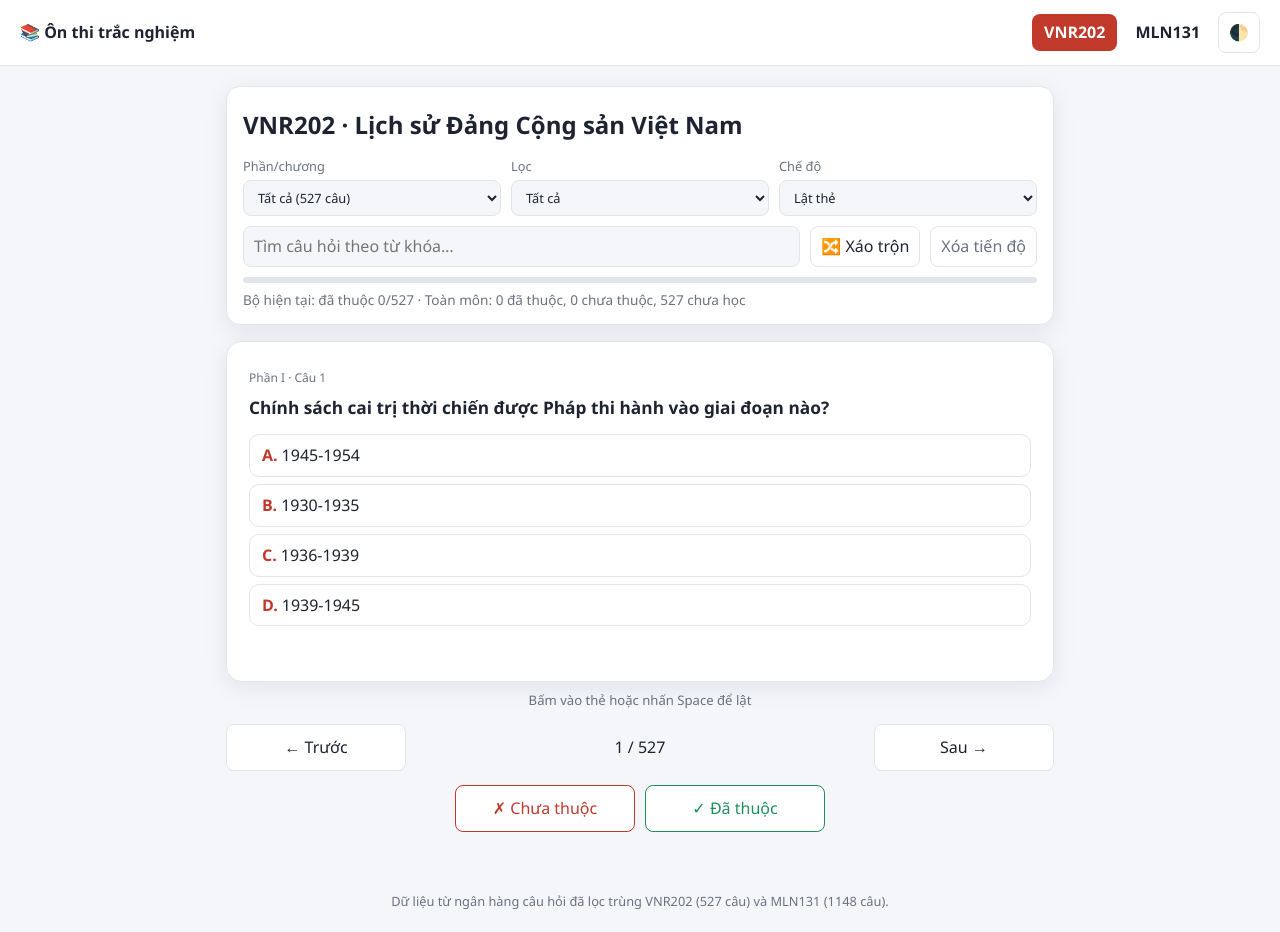
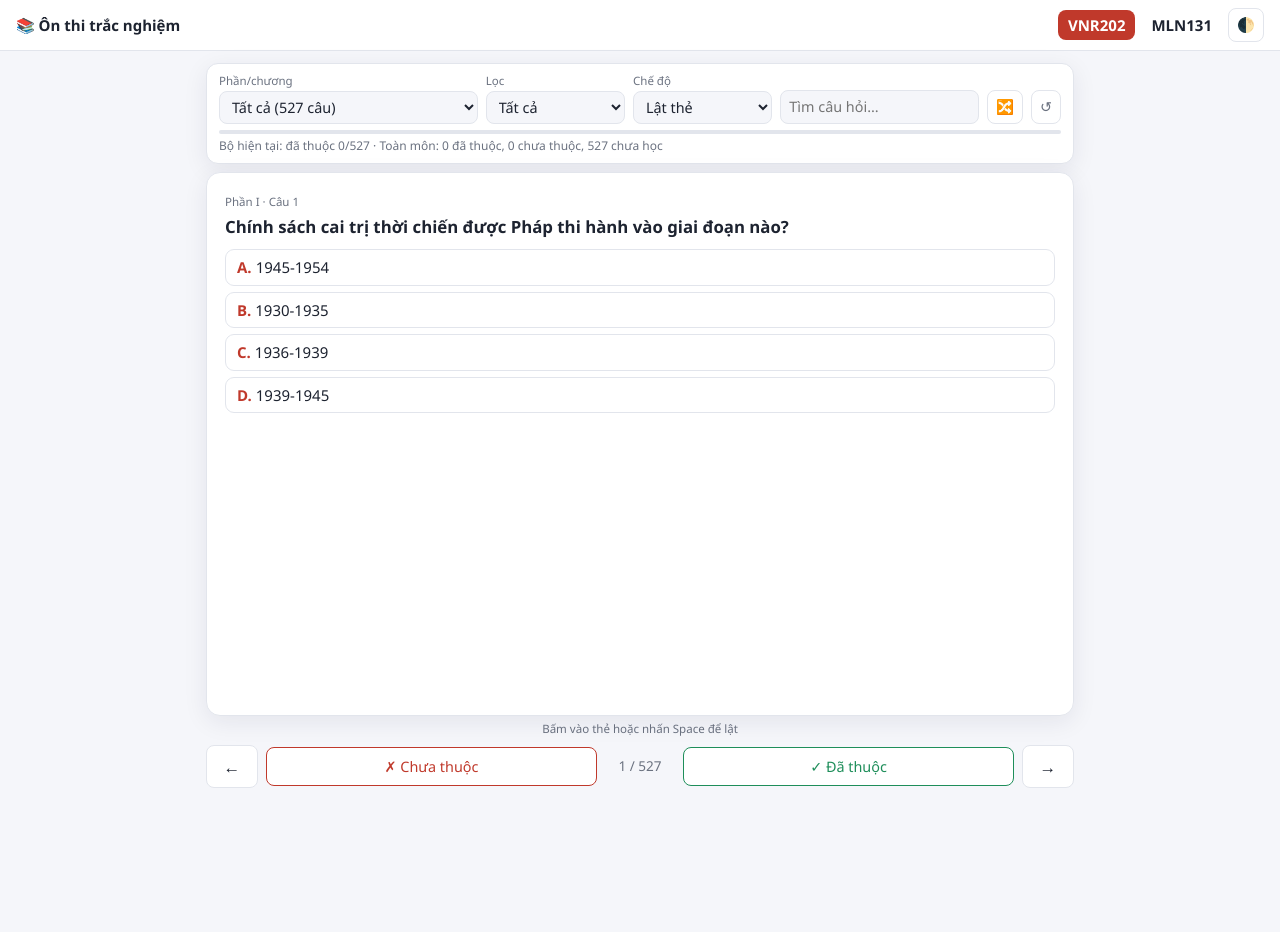
Before and after one commit to HuanNguyen454/VNR-MLN, a plain HTML site: page index.html in a window 1280 px wide. Both pictures are taken after a click on the link "VNR202". After the commit the page ends 800 px from the top, so only its background shows below. Drawn offline with Linux system fonts and the light colour scheme.

Commit message:
Bố cục vừa một màn hình, không cần cuộn trang
Co-Authored-By: Claude Opus 5.5 <noreply@anthropic.com>

```diff
--- a/app.js
+++ b/app.js
@@ -108,7 +108,6 @@
         (c.note ? '<div class="note">' + esc(c.note) + '</div>' : '') + '</div>' +
         '</div></div><div class="flip-hint">Bấm vào thẻ hoặc nhấn Space để lật</div>';
       $('card').onclick = flip;
-      fitHeight();
     } else {
       const opts = c.o.map((o) => '<li data-k="' + o[0] + '"><b>' + o[0] + '.</b>' + esc(o[1]) + '</li>').join('');
       area.innerHTML = '<div class="quiz" id="quiz"><span class="tag">' + tag + '</span>' + st + '<p class="q">' + esc(c.q) + '</p>' + multi +
@@ -120,16 +119,6 @@
     }
   }
 
-  function fitHeight() {
-    const card = $('card'); if (!card) return;
-    const inner = card.querySelector('.card-inner');
-    const faces = card.querySelectorAll('.face');
-    inner.style.minHeight = '';
-    let h = 0;
-    faces.forEach((f) => { f.style.position = 'relative'; h = Math.max(h, f.offsetHeight); f.style.position = ''; });
-    inner.style.minHeight = Math.max(h, 240) + 'px';
-  }
-  window.addEventListener('resize', fitHeight);
 
   function flip() { const c = $('card'); if (!c) return; flipped = !flipped; c.classList.toggle('flipped', flipped); }
 
--- a/index.html
+++ b/index.html
@@ -31,13 +31,14 @@
     </a>
   </div>
   <p class="hint">Mẹo: Phím <kbd>Space</kbd> lật thẻ, <kbd>←</kbd> <kbd>→</kbd> chuyển thẻ, <kbd>1</kbd> đánh dấu "Chưa thuộc", <kbd>2</kbd> "Đã thuộc". Ở chế độ trắc nghiệm, bấm <kbd>A</kbd>–<kbd>F</kbd> để chọn đáp án. Tiến độ được lưu trên trình duyệt của bạn.</p>
+  <p class="hint">Dữ liệu từ ngân hàng câu hỏi đã lọc trùng VNR202 (527 câu) và MLN131 (1148 câu).</p>
 </main>
 
 <main id="study" class="view" hidden>
   <div class="toolbar">
     <h1 id="subjTitle"></h1>
     <div class="row">
-      <label>Phần/chương
+      <label class="wide">Phần/chương
         <select id="groupSel"></select>
       </label>
       <label>Lọc
@@ -54,11 +55,9 @@
           <option value="quiz">Trắc nghiệm</option>
         </select>
       </label>
-    </div>
-    <div class="row">
-      <input id="searchBox" type="search" placeholder="Tìm câu hỏi theo từ khóa…">
-      <button id="shuffleBtn">🔀 Xáo trộn</button>
-      <button id="resetBtn" class="ghost">Xóa tiến độ</button>
+      <input id="searchBox" type="search" placeholder="Tìm câu hỏi…">
+      <button id="shuffleBtn" title="Xáo trộn">🔀</button>
+      <button id="resetBtn" class="ghost" title="Xóa tiến độ">↺</button>
     </div>
     <div class="progress"><div id="progBar"></div></div>
     <div id="stats" class="stats"></div>
@@ -67,17 +66,13 @@
   <section id="cardArea"></section>
 
   <div class="nav">
-    <button id="prevBtn">← Trước</button>
+    <button id="prevBtn" title="Câu trước (←)">←</button>
+    <button id="badBtn" class="bad">✗ Chưa thuộc</button>
     <span id="pos"></span>
-    <button id="nextBtn">Sau →</button>
-  </div>
-  <div class="nav marks">
-    <button id="badBtn" class="bad">✗ Chưa thuộc</button>
     <button id="goodBtn" class="good">✓ Đã thuộc</button>
+    <button id="nextBtn" title="Câu sau (→)">→</button>
   </div>
 </main>
-
-<footer>Dữ liệu từ ngân hàng câu hỏi đã lọc trùng VNR202 (527 câu) và MLN131 (1148 câu).</footer>
 
 <script src="data/vnr202.js"></script>
 <script src="data/mln131.js"></script>
--- a/style.css
+++ b/style.css
@@ -9,70 +9,103 @@
   --shadow:0 6px 24px rgba(0,0,0,.35);
 }
 *{box-sizing:border-box}
-body{margin:0;background:var(--bg);color:var(--text);font:16px/1.55 "Segoe UI",Roboto,system-ui,sans-serif}
+[hidden]{display:none!important}
+html,body{height:100%}
+body{margin:0;background:var(--bg);color:var(--text);font:15px/1.5 "Segoe UI",Roboto,system-ui,sans-serif;
+  display:flex;flex-direction:column;height:100vh;height:100dvh;overflow:hidden}
 a{color:inherit}
-.top{display:flex;justify-content:space-between;align-items:center;padding:12px 20px;background:var(--panel);border-bottom:1px solid var(--border);position:sticky;top:0;z-index:5;gap:10px;flex-wrap:wrap}
-.brand{font-weight:700;text-decoration:none}
+
+/* header */
+.top{flex:none;display:flex;justify-content:space-between;align-items:center;padding:8px 16px;background:var(--panel);border-bottom:1px solid var(--border);gap:10px}
+.brand{font-weight:700;text-decoration:none;white-space:nowrap}
 .top nav{display:flex;gap:6px;align-items:center}
-.top nav a{text-decoration:none;padding:6px 12px;border-radius:8px;font-weight:600}
+.top nav a{text-decoration:none;padding:4px 10px;border-radius:8px;font-weight:600}
 .top nav a.active{background:var(--accent);color:#fff}
-.view{max-width:860px;margin:0 auto;padding:20px 16px 40px}
-h1{font-size:1.5rem;margin:.2em 0 .6em}
+
+.view{flex:1;min-height:0;width:100%;max-width:900px;margin:0 auto;padding:12px 16px}
+
+/* home */
+#home{overflow:auto}
+h1{font-size:1.4rem;margin:.2em 0 .6em}
 .subjects{display:grid;grid-template-columns:repeat(auto-fit,minmax(240px,1fr));gap:16px}
 .subj{display:block;text-decoration:none;background:var(--panel);border:1px solid var(--border);border-radius:14px;padding:22px;box-shadow:var(--shadow);transition:transform .15s}
 .subj:hover{transform:translateY(-3px);border-color:var(--accent)}
 .subj h2{margin:0;color:var(--accent);font-size:1.6rem}
 .subj p{margin:.3em 0 .8em}
 .meta{color:var(--muted);font-size:.9rem}
-.hint{color:var(--muted);font-size:.92rem;margin-top:24px}
+.hint{color:var(--muted);font-size:.9rem;margin-top:20px}
 kbd{background:var(--panel);border:1px solid var(--border);border-bottom-width:2px;border-radius:4px;padding:0 5px;font-size:.85em}
-.toolbar{background:var(--panel);border:1px solid var(--border);border-radius:14px;padding:14px 16px;box-shadow:var(--shadow);margin-bottom:16px}
-.row{display:flex;gap:10px;flex-wrap:wrap;margin-bottom:10px;align-items:flex-end}
-label{display:flex;flex-direction:column;font-size:.8rem;color:var(--muted);gap:3px;flex:1 1 160px;min-width:0}
-select,input,button{font:inherit;color:var(--text);background:var(--bg);border:1px solid var(--border);border-radius:8px;padding:7px 10px}
-select{max-width:100%}
-input[type=search]{flex:1 1 220px;min-width:0}
+
+/* study: chiếm đúng chiều cao còn lại, không cuộn trang */
+#study{display:flex;flex-direction:column;gap:8px}
+.toolbar{flex:none;background:var(--panel);border:1px solid var(--border);border-radius:12px;padding:8px 12px;box-shadow:var(--shadow)}
+#subjTitle{display:none}
+.row{display:flex;gap:8px;flex-wrap:wrap;align-items:flex-end;margin-bottom:6px}
+label{display:flex;flex-direction:column;font-size:.72rem;color:var(--muted);gap:2px;flex:1 1 110px;min-width:0}
+label.wide{flex:2 1 200px}
+select,input,button{font:inherit;font-size:.9rem;color:var(--text);background:var(--bg);border:1px solid var(--border);border-radius:8px;padding:5px 8px}
+select{max-width:100%;width:100%}
+input[type=search]{flex:2 1 140px;min-width:0}
 button{cursor:pointer;background:var(--panel)}
 button:hover{border-color:var(--accent)}
 button.ghost{color:var(--muted)}
-.progress{height:6px;background:var(--border);border-radius:4px;overflow:hidden}
+.progress{height:4px;background:var(--border);border-radius:4px;overflow:hidden}
 #progBar{height:100%;width:0;background:var(--good);transition:width .3s}
-.stats{font-size:.85rem;color:var(--muted);margin-top:6px}
+.stats{font-size:.75rem;color:var(--muted);margin-top:3px;white-space:nowrap;overflow:hidden;text-overflow:ellipsis}
 
-.card{perspective:1400px;cursor:pointer;user-select:none}
-.card-inner{position:relative;transition:transform .45s;transform-style:preserve-3d;min-height:340px}
+#cardArea{flex:1;min-height:0;display:flex;flex-direction:column}
+
+/* flashcard */
+.card{flex:1;min-height:0;perspective:1400px;cursor:pointer;user-select:none}
+.card-inner{position:relative;height:100%;transition:transform .45s;transform-style:preserve-3d}
 .card.flipped .card-inner{transform:rotateY(180deg)}
-.face{position:absolute;inset:0;backface-visibility:hidden;-webkit-backface-visibility:hidden;background:var(--panel);border:1px solid var(--border);border-radius:16px;padding:22px;box-shadow:var(--shadow);overflow:auto}
+.face{position:absolute;inset:0;backface-visibility:hidden;-webkit-backface-visibility:hidden;background:var(--panel);border:1px solid var(--border);border-radius:14px;padding:16px 18px;box-shadow:var(--shadow);overflow:auto}
 .back{transform:rotateY(180deg);border-color:var(--good)}
-.tag{display:inline-block;font-size:.75rem;color:var(--muted);margin-bottom:8px}
-.status{float:right;font-size:.75rem;padding:2px 8px;border-radius:10px}
+.tag{display:inline-block;font-size:.72rem;color:var(--muted);margin-bottom:4px}
+.status{float:right;font-size:.72rem;padding:1px 8px;border-radius:10px}
 .status.known{background:var(--goodbg);color:var(--good)}
 .status.unknown{background:var(--badbg);color:var(--bad)}
-.q{font-weight:600;font-size:1.08rem;margin:0 0 12px}
-.opts{list-style:none;padding:0;margin:0;display:flex;flex-direction:column;gap:7px}
-.opts li{border:1px solid var(--border);border-radius:10px;padding:8px 12px}
+.q{font-weight:600;font-size:1.05rem;margin:0 0 10px}
+.opts{list-style:none;padding:0;margin:0;display:flex;flex-direction:column;gap:6px}
+.opts li{border:1px solid var(--border);border-radius:9px;padding:6px 11px}
 .opts li b{color:var(--accent);margin-right:4px}
-.ans-label{color:var(--good);font-weight:700;margin-bottom:8px}
+.ans-label{color:var(--good);font-weight:700;margin-bottom:4px}
 .opts li.right{background:var(--goodbg);border-color:var(--good)}
 .opts li.wrong{background:var(--badbg);border-color:var(--bad)}
 .opts li.dim{opacity:.55}
-.note{margin-top:14px;font-size:.9rem;color:var(--muted);border-left:3px solid var(--accent2);padding-left:10px}
-.flip-hint{text-align:center;color:var(--muted);font-size:.82rem;margin-top:8px}
+.note{margin-top:10px;font-size:.85rem;color:var(--muted);border-left:3px solid var(--accent2);padding-left:10px}
+.flip-hint{flex:none;text-align:center;color:var(--muted);font-size:.72rem;margin-top:4px}
 
-.quiz{background:var(--panel);border:1px solid var(--border);border-radius:16px;padding:22px;box-shadow:var(--shadow)}
+/* quiz */
+.quiz{flex:1;min-height:0;overflow:auto;background:var(--panel);border:1px solid var(--border);border-radius:14px;padding:16px 18px;box-shadow:var(--shadow)}
 .quiz .opts li{cursor:pointer}
 .quiz .opts li:hover{border-color:var(--accent)}
 .quiz.done .opts li{cursor:default}
-.multi{font-size:.85rem;color:var(--accent2);margin:-4px 0 10px}
-.quiz .check{margin-top:12px}
-.result{margin-top:12px;font-weight:700}
+.multi{font-size:.82rem;color:var(--accent2);margin:-4px 0 8px}
+.quiz .check{margin-top:10px}
+.result{margin-top:10px;font-weight:700}
 .result.ok{color:var(--good)}.result.no{color:var(--bad)}
 
-.nav{display:flex;justify-content:space-between;align-items:center;margin-top:14px;gap:10px}
-.nav button{flex:1;max-width:180px;padding:10px}
-.marks{justify-content:center}
+/* thanh điều hướng dưới */
+.nav{flex:none;display:flex;align-items:center;gap:8px}
+.nav button{padding:8px 10px}
+#prevBtn,#nextBtn{flex:0 0 auto;min-width:52px;font-size:1.05rem}
+#badBtn,#goodBtn{flex:1}
+#pos{flex:none;min-width:70px;text-align:center;font-size:.85rem;color:var(--muted)}
 .good{color:var(--good);border-color:var(--good)}
 .bad{color:var(--bad);border-color:var(--bad)}
-.empty{text-align:center;color:var(--muted);padding:60px 10px;background:var(--panel);border-radius:16px;border:1px dashed var(--border)}
-footer{text-align:center;color:var(--muted);font-size:.8rem;padding:20px}
-@media (max-width:560px){.card-inner{min-height:420px}.face,.quiz{padding:16px}}
+.empty{flex:1;display:flex;align-items:center;justify-content:center;text-align:center;color:var(--muted);background:var(--panel);border-radius:14px;border:1px dashed var(--border)}
+
+@media (max-width:600px){
+  .brand{font-size:.9rem}
+  .view{padding:8px 10px}
+  label{font-size:0;gap:0}               /* ẩn chữ nhãn, chỉ giữ ô chọn */
+  label.wide{flex-basis:100%}
+  .row{gap:6px}
+  .face,.quiz{padding:12px 14px}
+  .q{font-size:.98rem}
+  .opts li{padding:5px 9px;font-size:.92rem}
+  #pos{min-width:56px;font-size:.78rem}
+  #badBtn,#goodBtn{font-size:.82rem;padding:8px 4px}
+  .flip-hint{display:none}
+}
```
